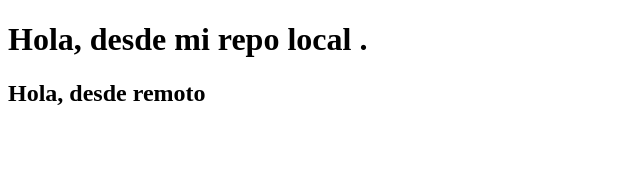
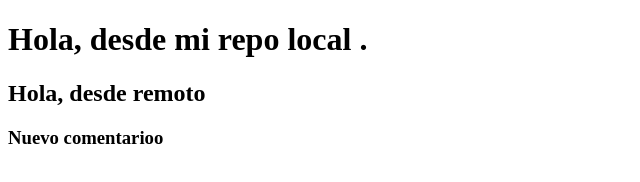
Before and after one commit to NikoleeMC/repoPrueba, a plain HTML site: page index.html in a window 1280 px wide. Shown: the whole page, without its empty margins (0-640 px from the left). Drawn offline with Linux system fonts and the light colour scheme.

Commit message:
agregue un h3 index.html

```diff
--- a/index.html
+++ b/index.html
@@ -8,5 +8,6 @@
 <body>
     <h1>Hola, desde mi repo local .</h1>
     <h2>Hola, desde remoto</h2>
+    <h3>Nuevo comentarioo</h3>
 </body>
 </html>
```
